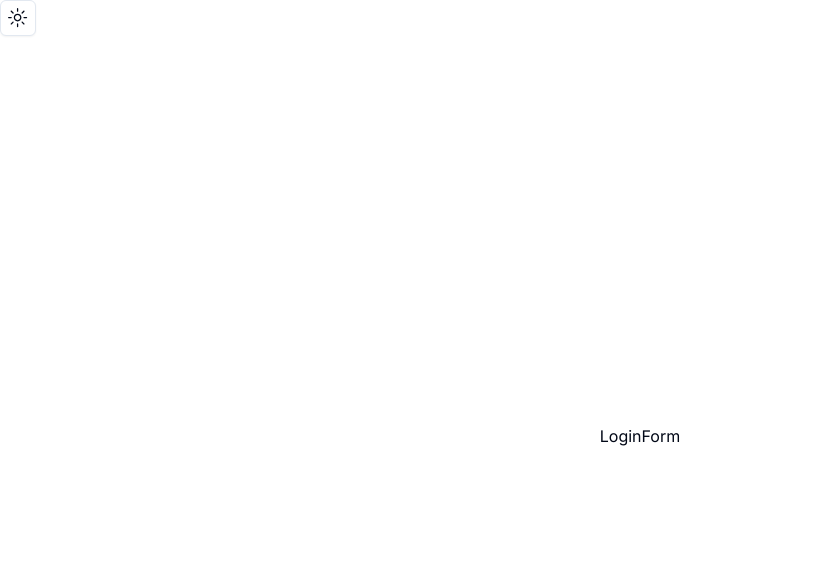
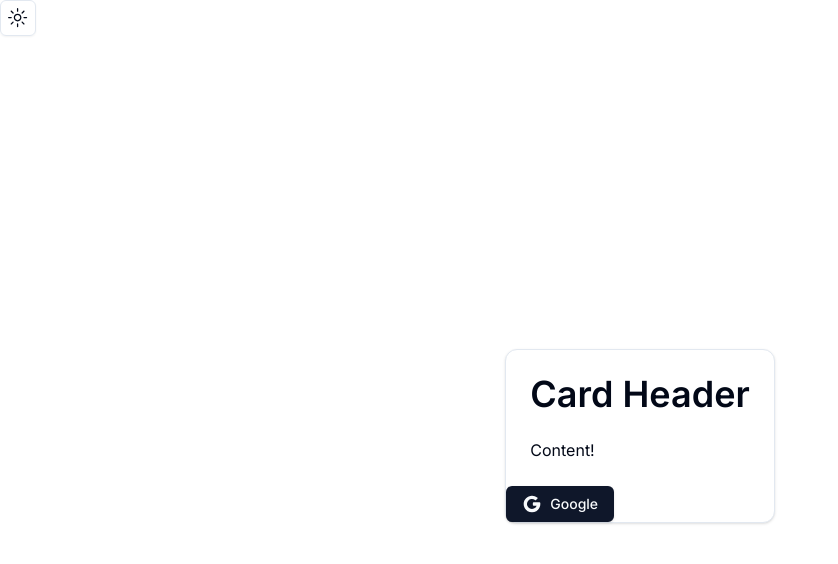
Before and after one commit to bikrantlabs/next-auth-starter, a Next.js app: page /auth/login in a window 1280 px wide. Shown: the top 564 px of the page, without its empty margins (0-838 px from the left). Built offline with nearby package versions, Linux system fonts and the light colour scheme.

Commit message:
Modified Button and Card Wrapper Comp

```diff
--- a/package.json
+++ b/package.json
@@ -7,12 +7,13 @@
     "build": "next build",
     "start": "next start",
     "lint": "next lint",
-    "ui:add": "npx shadcn-ui@latest add"
+    "ui:add": "pnpm dlx shadcn-ui@latest add"
   },
   "dependencies": {
     "@radix-ui/react-dropdown-menu": "^2.0.6",
     "@radix-ui/react-icons": "^1.3.0",
     "@radix-ui/react-slot": "^1.0.2",
+    "@tabler/icons-react": "^2.46.0",
     "class-variance-authority": "^0.7.0",
     "clsx": "^2.1.0",
     "next": "14.0.4",
--- a/src/app/auth/login/page.tsx
+++ b/src/app/auth/login/page.tsx
@@ -1,12 +1,14 @@
 import React from "react"
 
 import { AuthLayout } from "@/components/auth/layout"
+import { LoginCard } from "@/components/auth/login-card"
 import { LoginForm } from "@/components/forms/login-form"
 
 function LoginPage() {
   return (
     <AuthLayout>
-      <LoginForm />
+      {/* <LoginForm /> */}
+      <LoginCard />
     </AuthLayout>
   )
 }
--- a/src/app/globals.css
+++ b/src/app/globals.css
@@ -80,3 +80,8 @@ body,
     @apply bg-background text-foreground;
   }
 }
+@layer components {
+  .icon-sm {
+    @apply h-5 w-5 stroke-[1.3px];
+  }
+}
--- /dev/null
+++ b/src/components/auth/card-wrapper.tsx
@@ -0,0 +1,30 @@
+import React from "react"
+
+import { Card, CardContent, CardHeader } from "@/components/ui/card"
+
+import { SocialButtons } from "./social-buttons"
+
+interface CardWrapperProps {
+  Header: JSX.Element
+  Content: JSX.Element
+  showSocialButtons?: boolean
+}
+/**
+ * A card wrapper component for sign in, login, password reset,
+ *
+ * and other auth components
+ *
+ */
+export const CardWrapper: React.FC<CardWrapperProps> = ({
+  Header,
+  showSocialButtons = false,
+  Content,
+}) => {
+  return (
+    <Card>
+      <CardHeader>{Header}</CardHeader>
+      <CardContent>{Content}</CardContent>
+      {showSocialButtons && <SocialButtons />}
+    </Card>
+  )
+}
--- /dev/null
+++ b/src/components/auth/login-card.tsx
@@ -0,0 +1,21 @@
+import React from "react"
+
+import { Card, CardHeader } from "@/components/ui/card"
+
+import { CardWrapper } from "./card-wrapper"
+
+/**
+ * A card wrapper for login box
+ * @returns JSX.Element
+ */
+export const LoginCard = () => {
+  return (
+    <CardWrapper
+      Header={
+        <div className="text-4xl font-semibold text-center">Card Header</div>
+      }
+      Content={<div>Content!</div>}
+      showSocialButtons
+    />
+  )
+}
--- /dev/null
+++ b/src/components/auth/social-buttons.tsx
@@ -0,0 +1,16 @@
+"use client"
+
+import React from "react"
+import { IconBrandGoogleFilled } from "@tabler/icons-react"
+
+import { Button } from "@/components/ui/button"
+
+export const SocialButtons = () => {
+  return (
+    <div className="flex items-center w-full gap-x-2">
+      <Button startIcon={<IconBrandGoogleFilled className="icon-sm" />}>
+        <span>Google</span>
+      </Button>
+    </div>
+  )
+}
--- a/src/components/ui/button.tsx
+++ b/src/components/ui/button.tsx
@@ -1,5 +1,6 @@
 import * as React from "react"
 import { Slot } from "@radix-ui/react-slot"
+import { IconLoader2 } from "@tabler/icons-react"
 import { cva, type VariantProps } from "class-variance-authority"
 
 import { cn } from "@/lib/utils"
@@ -14,7 +15,7 @@ const buttonVariants = cva(
         destructive:
           "bg-destructive text-destructive-foreground shadow-sm hover:bg-destructive/90",
         outline:
-          "border border-input bg-background shadow-sm hover:bg-accent hover:text-accent-foreground",
+          "border border-input bg-transparent shadow-sm hover:bg-accent hover:text-accent-foreground",
         secondary:
           "bg-secondary text-secondary-foreground shadow-sm hover:bg-secondary/80",
         ghost: "hover:bg-accent hover:text-accent-foreground",
@@ -22,7 +23,7 @@ const buttonVariants = cva(
       },
       size: {
         default: "h-9 px-4 py-2",
-        sm: "h-8 rounded-md px-3 text-xs",
+        sm: "h-8 rounded-md px-2",
         lg: "h-10 rounded-md px-8",
         icon: "h-9 w-9",
       },
@@ -38,17 +39,44 @@ export interface ButtonProps
   extends React.ButtonHTMLAttributes<HTMLButtonElement>,
     VariantProps<typeof buttonVariants> {
   asChild?: boolean
+  isLoading?: boolean
+  startIcon?: JSX.Element
+  endIcon?: JSX.Element
 }
 
 const Button = React.forwardRef<HTMLButtonElement, ButtonProps>(
-  ({ className, variant, size, asChild = false, ...props }, ref) => {
+  (
+    {
+      className,
+      isLoading = false,
+      children,
+      variant,
+      size,
+      asChild = false,
+      startIcon,
+      endIcon,
+      ...props
+    },
+    ref
+  ) => {
     const Comp = asChild ? Slot : "button"
+    const StartIcon = startIcon
+    const EndIcon = endIcon
     return (
       <Comp
         className={cn(buttonVariants({ variant, size, className }))}
         ref={ref}
         {...props}
-      />
+        disabled={isLoading}
+      >
+        {isLoading && <IconLoader2 className="animate-spin mr-2" />}
+        {StartIcon && StartIcon}
+        <span className={cn(StartIcon && "ml-2", EndIcon && "mr-2")}>
+          {children}
+        </span>
+
+        {EndIcon && EndIcon}
+      </Comp>
     )
   }
 )
--- /dev/null
+++ b/src/components/ui/card.tsx
@@ -0,0 +1,76 @@
+import * as React from "react"
+
+import { cn } from "@/lib/utils"
+
+const Card = React.forwardRef<
+  HTMLDivElement,
+  React.HTMLAttributes<HTMLDivElement>
+>(({ className, ...props }, ref) => (
+  <div
+    ref={ref}
+    className={cn(
+      "rounded-xl border bg-card text-card-foreground shadow",
+      className
+    )}
+    {...props}
+  />
+))
+Card.displayName = "Card"
+
+const CardHeader = React.forwardRef<
+  HTMLDivElement,
+  React.HTMLAttributes<HTMLDivElement>
+>(({ className, ...props }, ref) => (
+  <div
+    ref={ref}
+    className={cn("flex flex-col space-y-1.5 p-6", className)}
+    {...props}
+  />
+))
+CardHeader.displayName = "CardHeader"
+
+const CardTitle = React.forwardRef<
+  HTMLParagraphElement,
+  React.HTMLAttributes<HTMLHeadingElement>
+>(({ className, ...props }, ref) => (
+  <h3
+    ref={ref}
+    className={cn("font-semibold leading-none tracking-tight", className)}
+    {...props}
+  />
+))
+CardTitle.displayName = "CardTitle"
+
+const CardDescription = React.forwardRef<
+  HTMLParagraphElement,
+  React.HTMLAttributes<HTMLParagraphElement>
+>(({ className, ...props }, ref) => (
+  <p
+    ref={ref}
+    className={cn("text-sm text-muted-foreground", className)}
+    {...props}
+  />
+))
+CardDescription.displayName = "CardDescription"
+
+const CardContent = React.forwardRef<
+  HTMLDivElement,
+  React.HTMLAttributes<HTMLDivElement>
+>(({ className, ...props }, ref) => (
+  <div ref={ref} className={cn("p-6 pt-0", className)} {...props} />
+))
+CardContent.displayName = "CardContent"
+
+const CardFooter = React.forwardRef<
+  HTMLDivElement,
+  React.HTMLAttributes<HTMLDivElement>
+>(({ className, ...props }, ref) => (
+  <div
+    ref={ref}
+    className={cn("flex items-center p-6 pt-0", className)}
+    {...props}
+  />
+))
+CardFooter.displayName = "CardFooter"
+
+export { Card, CardHeader, CardFooter, CardTitle, CardDescription, CardContent }
```
Also changed, not shown: 1 other file (tests, documents, lock files or other folders).
